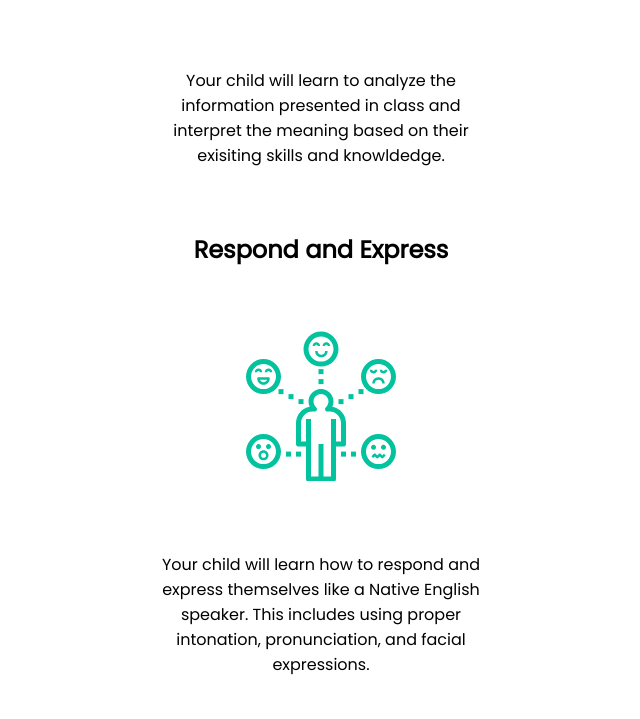
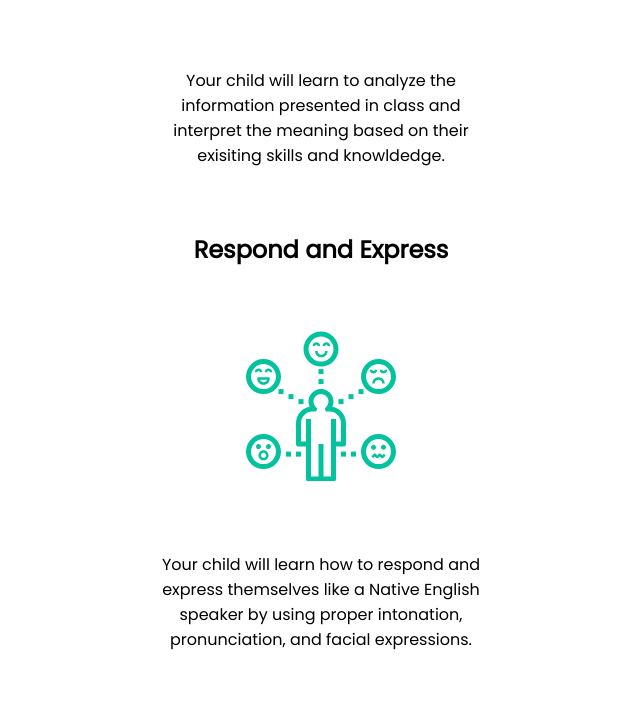
Before and after one commit to jonnyvector/Teacher-Jonny, a website: page curriculum.html in a window 1280 px wide. Shown: the part 1967-2686 px from the top of the page, without its empty margins (319-959 px from the left). Drawn offline with nearby package versions, Linux system fonts and the light colour scheme.

Commit message:
copy change

```diff
--- a/curriculum.html
+++ b/curriculum.html
@@ -100,8 +100,8 @@
         <img class="curr-usp-img" src="images/respond.svg" />
         <p class="curr-usp-text">
           Your child will learn how to respond and express themselves like a
-          Native English speaker. This includes using proper intonation,
-          pronunciation, and facial expressions.
+          Native English speaker by using proper intonation, pronunciation, and
+          facial expressions.
         </p>
       </div>
     </div>
```
